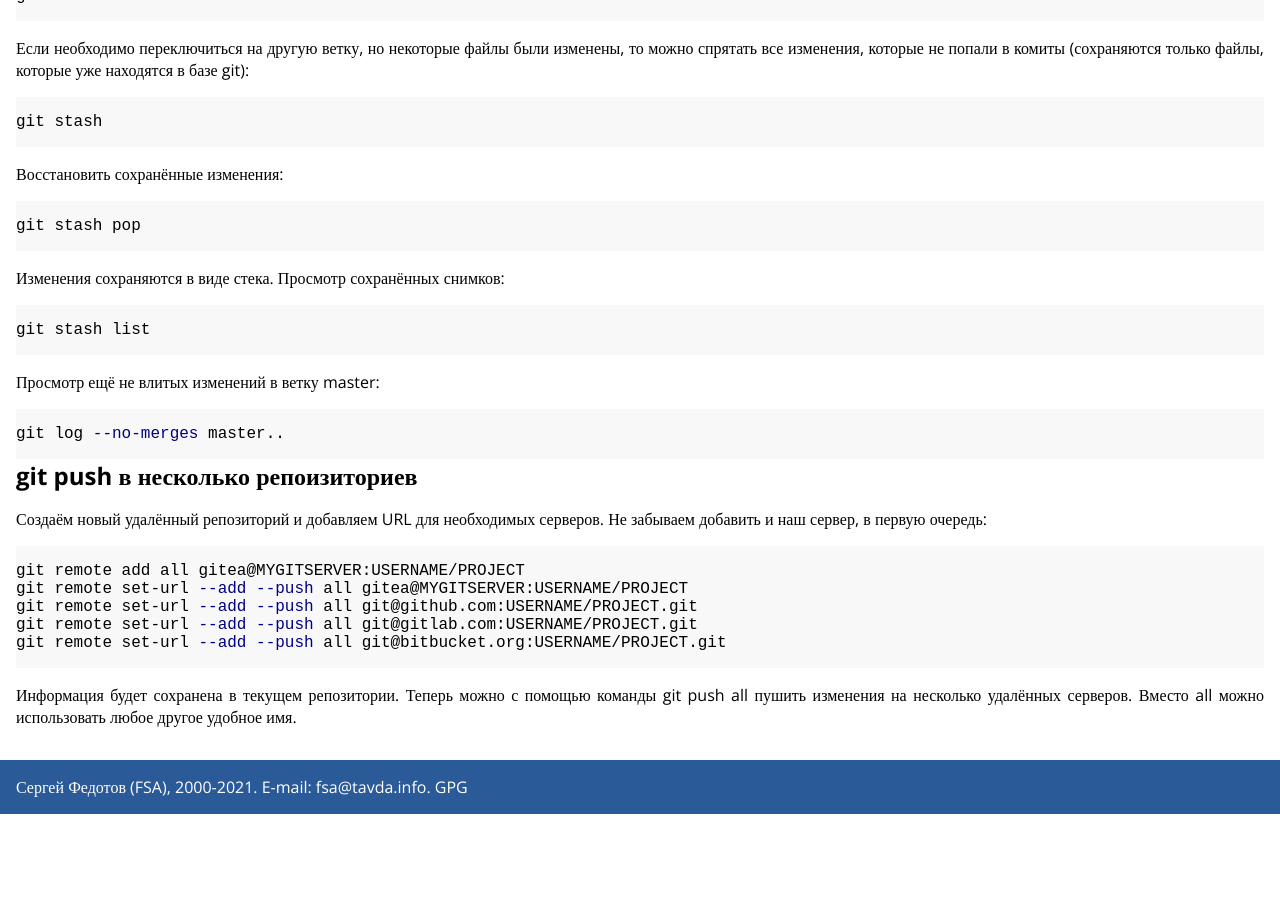
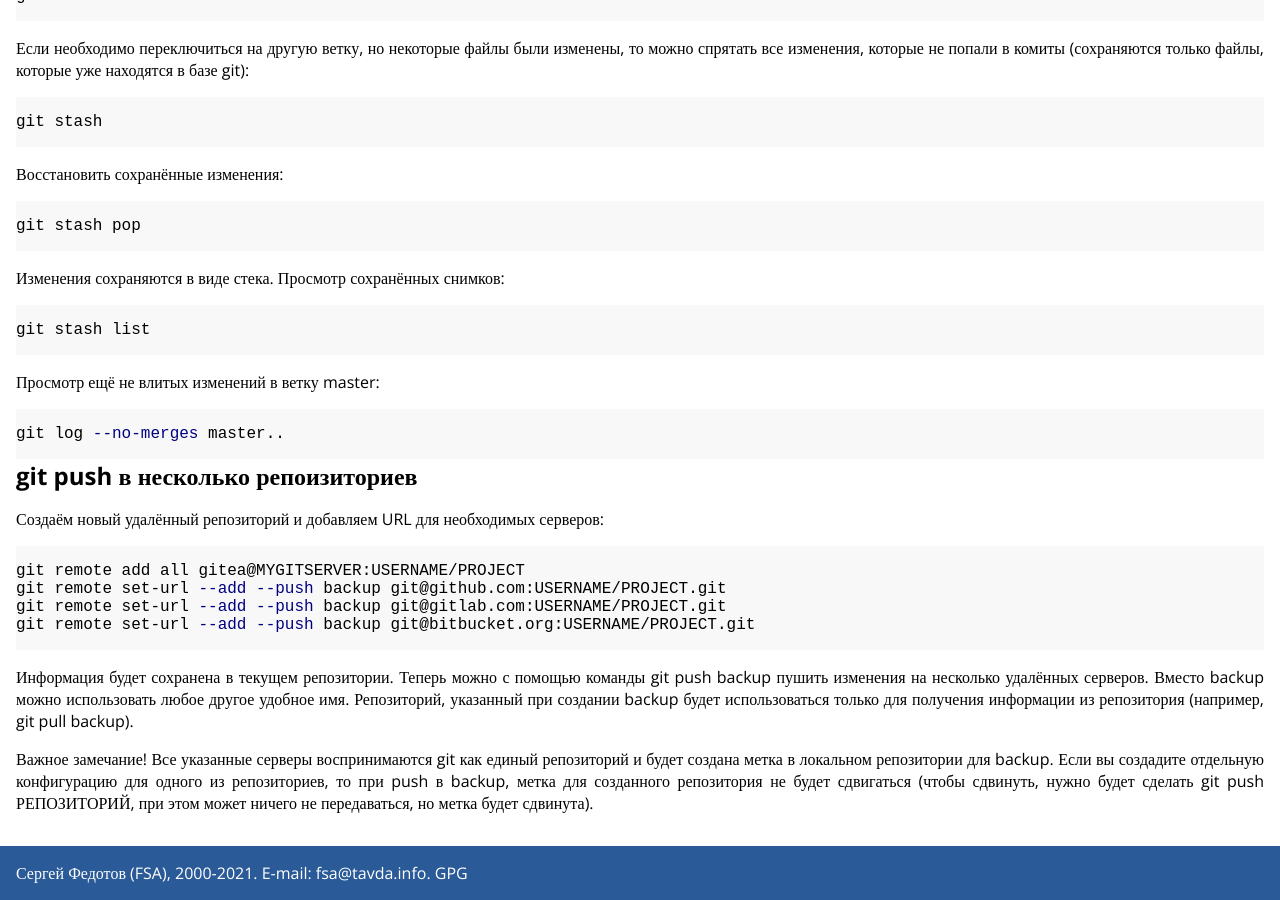
Before and after one commit to fsa/site, a Jekyll site: the page built from _posts/2021-05-06-git.md, in a window 1280 px wide and 900 px high, scrolled down 1704 px. Built offline with Jekyll 4.4.1, drawn with Linux system fonts in a browser that asks for light colours; before the commit the page ends 2518 px from its top, so only the background shows below that.

Commit message:
Update 2021-05-06-git.md

````diff
--- a/_posts/2021-05-06-git.md
+++ b/_posts/2021-05-06-git.md
@@ -80,12 +80,13 @@ git stash list
 git log --no-merges master..
 ```
 # git push в несколько репоизиториев
-Создаём новый удалённый репозиторий и добавляем URL для необходимых серверов. Не забываем добавить и наш сервер, в первую очередь:
+Создаём новый удалённый репозиторий и добавляем URL для необходимых серверов:
 ```bash
 git remote add all gitea@MYGITSERVER:USERNAME/PROJECT
-git remote set-url --add --push all gitea@MYGITSERVER:USERNAME/PROJECT
-git remote set-url --add --push all git@github.com:USERNAME/PROJECT.git
-git remote set-url --add --push all git@gitlab.com:USERNAME/PROJECT.git
-git remote set-url --add --push all git@bitbucket.org:USERNAME/PROJECT.git
+git remote set-url --add --push backup git@github.com:USERNAME/PROJECT.git
+git remote set-url --add --push backup git@gitlab.com:USERNAME/PROJECT.git
+git remote set-url --add --push backup git@bitbucket.org:USERNAME/PROJECT.git
 ```
-Информация будет сохранена в текущем репозитории. Теперь можно с помощью команды git push all пушить изменения на несколько удалённых серверов. Вместо all можно использовать любое другое удобное имя.
+Информация будет сохранена в текущем репозитории. Теперь можно с помощью команды git push backup пушить изменения на несколько удалённых серверов. Вместо backup можно использовать любое другое удобное имя. Репозиторий, указанный при создании backup будет использоваться только для получения информации из репозитория (например, git pull backup).
+
+Важное замечание! Все указанные серверы воспринимаются git как единый репозиторий и будет создана метка в локальном репозитории для backup. Если вы создадите отдельную конфигурацию для одного из репозиториев, то при push в backup, метка для созданного репозитория не будет сдвигаться (чтобы сдвинуть, нужно будет сделать git push РЕПОЗИТОРИЙ, при этом может ничего не передаваться, но метка будет сдвинута).
````
